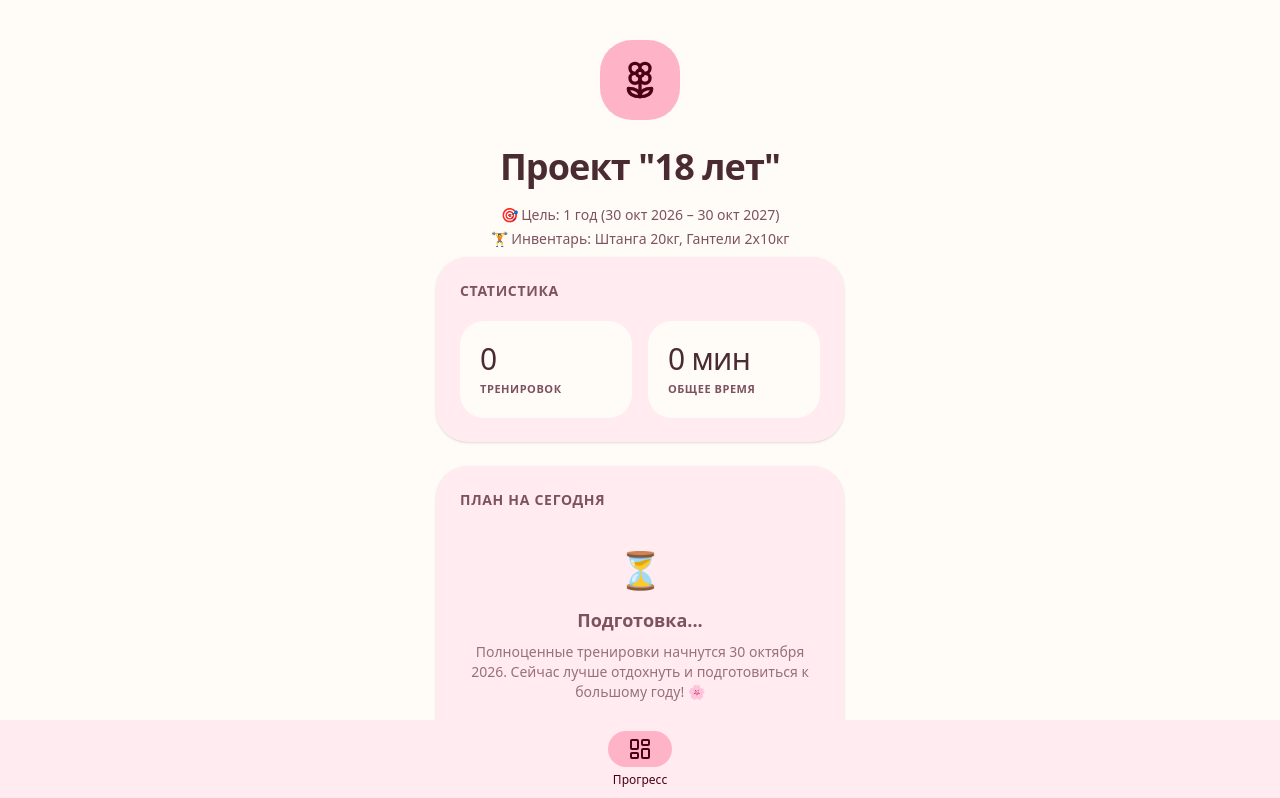
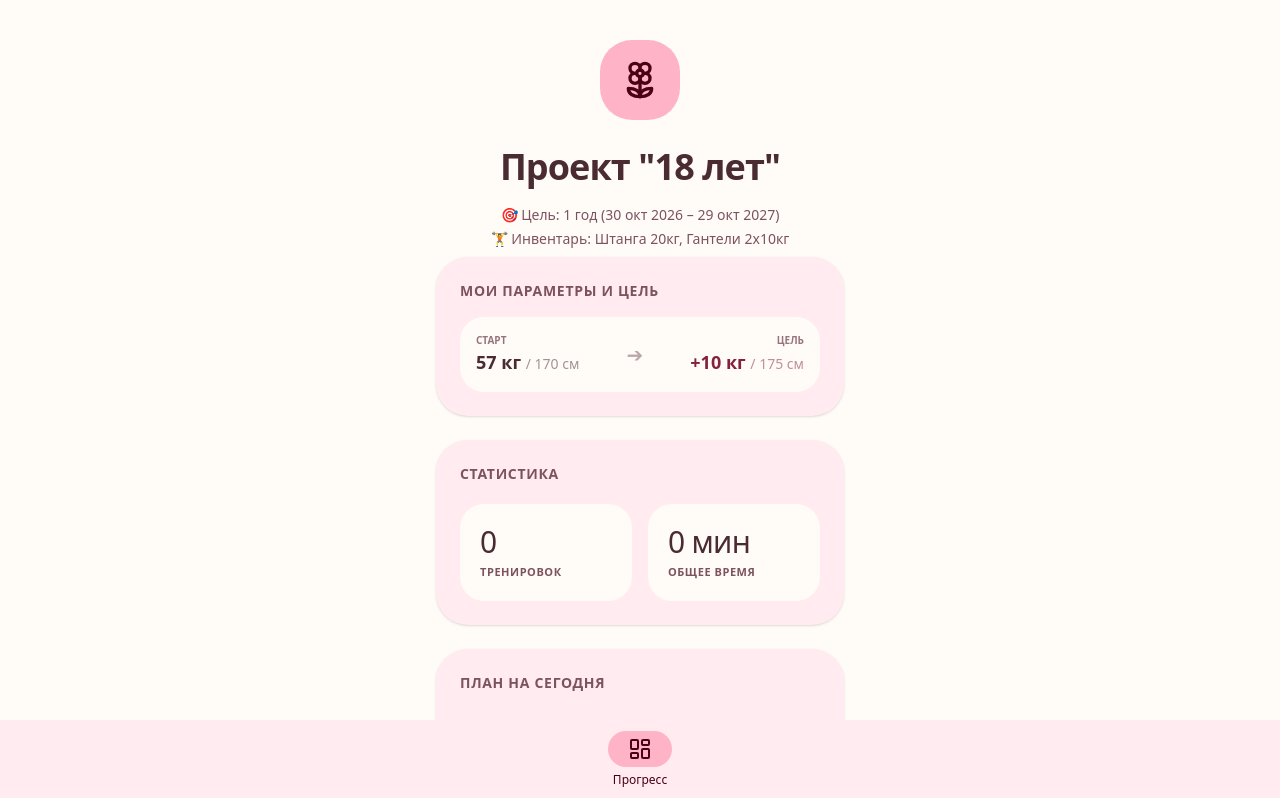
Before and after one commit to AngelRasul/fluttershy-sport, a React (Vite) app: page / in a window 1280 px wide. Shown: the top 798 px of the page. Built offline with nearby package versions, Linux system fonts and the light colour scheme.

Commit message:
feat: add progress evaluation logic
Implement getFinalMessage to generate encouraging summaries based on weight and height changes, and update END_DATE.

```diff
--- a/src/App.tsx
+++ b/src/App.tsx
@@ -9,6 +9,24 @@ const parseDateSafe = (dStr: string) => {
 
 const getLocalDateString = (d: Date = new Date()) => {
   return `${d.getFullYear()}-${String(d.getMonth() + 1).padStart(2, '0')}-${String(d.getDate()).padStart(2, '0')}`;
+};
+
+const getFinalMessage = (w: number, h: number) => {
+  const gain = w - 57;
+  let msg = "";
+  if (gain >= 15) msg = "Абсолютный чемпион! 🔥 Ты превзошел все ожидания и набрал огромную массу!";
+  else if (gain > 10) msg = "Очень хорошо! 🚀 Цель перевыполнена, отличная работа!";
+  else if (gain >= 9.5) msg = "Идеально! 🎯 Цель в 10 кг выполнена, красавчик!";
+  else if (gain >= 5) msg = "Хороший результат! 📈 Ты стал сильнее и больше. Не 10 кг, но прогресс отличный!";
+  else if (gain > 0) msg = "Небольшой прогресс есть! 🐢 Главное не сдаваться, нужно поднажать на питание.";
+  else msg = "Вес остался прежним или упал. 🍽️ Но ты получил бесценный опыт и дисциплину!";
+
+  const hGain = h - 170;
+  if (hGain >= 5) msg += " И даже вырос до нужной отметки! 🦒";
+  else if (hGain > 0) msg += " Немного подрос, что тоже супер!";
+  else msg += " Рост остался прежним, зато ты точно стал шире!";
+
+  return msg;
 };
 
 const formatTime = (seconds: number | null) => {
@@ -31,7 +49,7 @@ type Exercise = { id: string; title: string; setsText: string; numSets: number;
 type WorkoutDay = { dayName: string; focus: string; phaseName: string; monthNum: number; exercises: Exercise[]; };
 
 const START_DATE = new Date(2026, 9, 30); // Oct 30, 2026
-const END_DATE = new Date(2027, 9, 30); // Oct 30, 2027
+const END_DATE = new Date(2027, 9, 29); // Oct 29, 2027
 
 const getWorkoutData = (dateStr: string): WorkoutDay | null => {
   const date = parseDateSafe(dateStr);
@@ -184,6 +202,7 @@ export default function App() {
   const activeDay = parseDateSafe(currentDateStr).getDay();
   const isWorkoutDay = activeDay === 1 || activeDay === 3 || activeDay === 5;
   const isBeforeStart = parseDateSafe(currentDateStr) < START_DATE;
+  const isEndDayOrPast = parseDateSafe(currentDateStr) >= END_DATE;
   const workoutData = useMemo(() => getWorkoutData(currentDateStr), [currentDateStr]);
 
   // Track progress specific to today
@@ -197,6 +216,17 @@ export default function App() {
     } catch (e) {}
     return [];
   });
+
+  const [finalStats, setFinalStats] = useState<{ weight: string, height: string } | null>(() => {
+    try {
+      const stored = localStorage.getItem('workout_final_stats');
+      if (stored) return JSON.parse(stored);
+    } catch (e) {}
+    return null;
+  });
+
+  const [inputWeight, setInputWeight] = useState('');
+  const [inputHeight, setInputHeight] = useState('');
 
   // Track lifetime stats and session time
   const [stats, setStats] = useState(() => {
@@ -373,6 +403,40 @@ export default function App() {
 
         {view === 'home' && (
           <div className="px-5 py-10 flex flex-col space-y-6 animate-in fade-in slide-in-from-bottom-4 duration-500 relative z-20">
+            {isEndDayOrPast && !finalStats && (
+              <div className={`fixed inset-0 z-50 ${theme.surface} overflow-y-auto animate-in fade-in zoom-in-95 duration-700 p-6 flex flex-col items-center justify-center`}>
+                <div className="max-w-sm w-full space-y-6 text-center">
+                  <h1 className={`text-4xl font-black ${theme.onSurface} leading-tight`}>День Х настал! 🎉</h1>
+                  <p className={`font-medium ${theme.onSurfaceVariant} text-lg`}>Прошел ровно год. 29 октября 2027.</p>
+                  <p className={`font-medium ${theme.onSurfaceVariant}`}>Пора подвести итоги. Введи свои новые параметры:</p>
+
+                  <div className="space-y-4 mt-8 text-left">
+                    <div>
+                      <label className={`block text-sm font-bold ${theme.onSurfaceVariant} mb-2`}>Твой текущий вес (кг)</label>
+                      <input type="number" value={inputWeight} onChange={e => setInputWeight(e.target.value)} className={`w-full p-4 rounded-[20px] bg-white border-2 ${theme.outline} text-xl font-bold`} placeholder="Например, 68" />
+                    </div>
+                    <div>
+                      <label className={`block text-sm font-bold ${theme.onSurfaceVariant} mb-2`}>Твой текущий рост (см)</label>
+                      <input type="number" value={inputHeight} onChange={e => setInputHeight(e.target.value)} className={`w-full p-4 rounded-[20px] bg-white border-2 ${theme.outline} text-xl font-bold`} placeholder="Например, 175" />
+                    </div>
+                  </div>
+
+                  <button
+                    disabled={!inputWeight || !inputHeight}
+                    onClick={() => {
+                      if (inputWeight && inputHeight) {
+                        const newStats = { weight: inputWeight, height: inputHeight };
+                        setFinalStats(newStats);
+                        localStorage.setItem('workout_final_stats', JSON.stringify(newStats));
+                      }
+                    }}
+                    className={`w-full mt-6 py-5 ${theme.primaryContainer} ${theme.onPrimaryContainer} rounded-full font-bold text-lg active:scale-95 transition-all disabled:opacity-50`}
+                  >
+                    Узнать вердикт алгоритма
+                  </button>
+                </div>
+              </div>
+            )}
             <header className="mb-2 text-center flex flex-col items-center">
               <div className={`w-20 h-20 rounded-[32px] ${theme.primaryContainer} flex items-center justify-center mb-6`}>
                  <Flower2 className={`w-10 h-10 ${theme.onPrimaryContainer}`} />
@@ -381,7 +445,7 @@ export default function App() {
                 Проект "18 лет"
               </h1>
               <div className={`mt-4 font-medium ${theme.onSurfaceVariant} text-sm flex flex-col gap-1`}>
-                <span>🎯 Цель: 1 год (30 окт 2026 – 30 окт 2027)</span>
+                <span>🎯 Цель: 1 год (30 окт 2026 – 29 окт 2027)</span>
                 <span>🏋️ Инвентарь: Штанга 20кг, Гантели 2х10кг</span>
               </div>
             </header>
@@ -391,6 +455,30 @@ export default function App() {
                 <p className="font-medium">Ой... кажется, ты пропустил прошлую тренировку. Но ничего страшного, давай продолжим сегодня! 🌸</p>
               </div>
             )}
+
+            <div className={`p-6 rounded-[32px] ${theme.surfaceContainer} shadow-sm`}>
+              <h2 className={`text-sm uppercase tracking-wider font-bold ${theme.onSurfaceVariant} mb-4`}>Мои параметры и цель</h2>
+              <div className={`flex justify-between items-center ${theme.surface} p-4 rounded-[24px]`}>
+                <div>
+                  <div className={`text-[10px] uppercase ${theme.onSurfaceVariant} font-bold opacity-80`}>Старт</div>
+                  <div className={`text-lg font-black ${theme.onSurface}`}>57 кг <span className="opacity-50 text-sm font-medium">/ 170 см</span></div>
+                </div>
+                <div className={`text-xl ${theme.onSurfaceVariant} opacity-50`}>➔</div>
+                <div className="text-right">
+                  <div className={`text-[10px] uppercase ${theme.onSurfaceVariant} font-bold opacity-80`}>Цель</div>
+                  <div className="text-lg font-black text-[#85223b]">+10 кг <span className="opacity-50 text-sm font-medium">/ 175 см</span></div>
+                </div>
+              </div>
+              {finalStats && (
+                <div className="mt-4 bg-[#ffb3c6] text-[#4c0014] p-5 rounded-[24px]">
+                  <div className="text-[10px] uppercase font-bold opacity-80 mb-1">Итог года</div>
+                  <div className="text-xl font-black">{finalStats.weight} кг <span className="opacity-50 text-sm font-medium">/ {finalStats.height} см</span></div>
+                  <div className="mt-3 text-sm font-bold leading-tight">
+                    {getFinalMessage(Number(finalStats.weight), Number(finalStats.height))}
+                  </div>
+                </div>
+              )}
+            </div>
 
             <div className={`p-6 rounded-[32px] ${theme.surfaceContainer} shadow-sm`}>
               <h2 className={`text-sm uppercase tracking-wider font-bold ${theme.onSurfaceVariant} mb-5`}>Статистика</h2>
```
